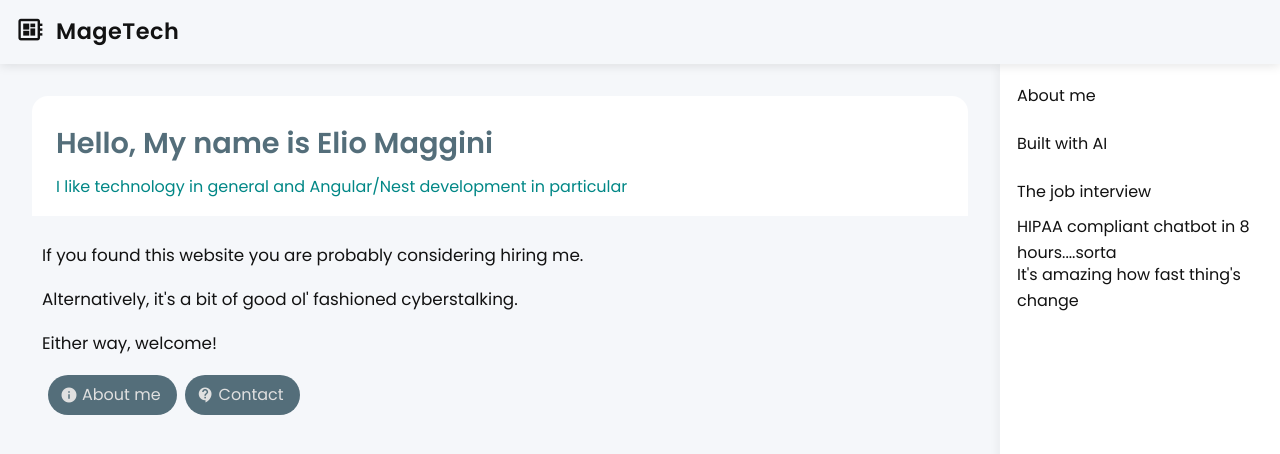
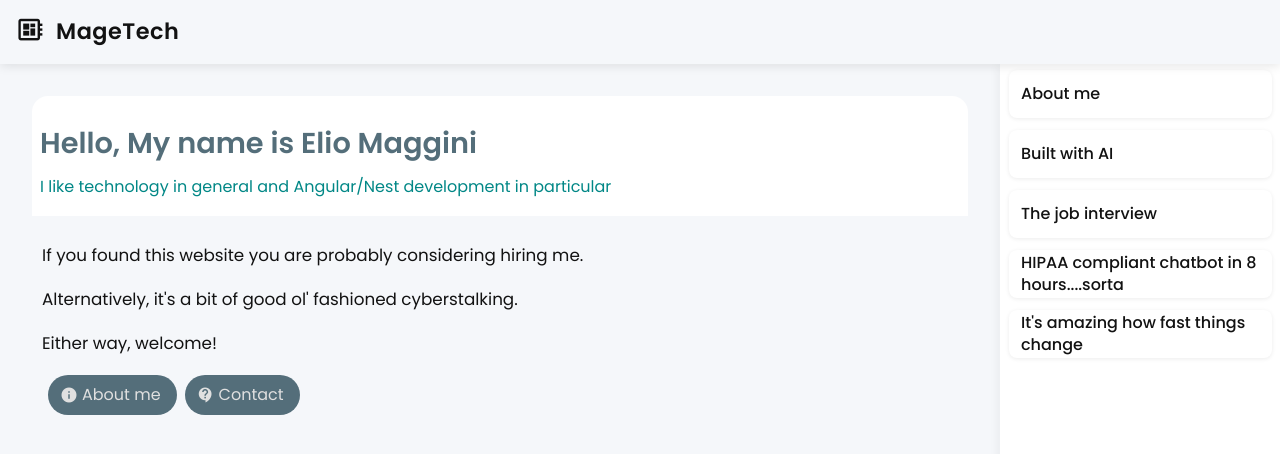
Before and after one commit to emaggini-1/magetech-ai-vibe, an Angular app: page / in a window 1280 px wide. Shown: the top 454 px of the page. Built offline with nearby package versions, Linux system fonts and the light colour scheme.

Commit message:
update content and styling

```diff
--- a/src/app/app.component.css
+++ b/src/app/app.component.css
@@ -73,13 +73,28 @@ mat-toolbar button:hover {
   color: var(--primary-color);
 }
 
-.mat-nav-list a {
-  margin: 4px 8px;
+.mat-nav-list, mat-nav-list {
+  display: flex;
+  flex-direction: column;
+  padding: 6px 8px;
+  gap: 12px;
+}
+
+.mat-nav-list a, mat-nav-list a {
+  padding: 14px 12px;
+  margin: 0;
   border-radius: 8px;
   transition: all 0.2s ease;
   font-weight: 500;
   display: flex;
   align-items: center;
+  line-height: 1.4;
+  background-color: var(--surface);
+  box-shadow: 0 1px 4px rgba(0, 0, 0, 0.08);
+}
+
+.mat-nav-list a:last-child, mat-nav-list a:last-child {
+  margin-bottom: 0;
 }
 
 .nav-icon {
@@ -89,6 +104,7 @@ mat-toolbar button:hover {
 
 .mat-nav-list a:hover {
   background-color: rgba(84, 110, 122, 0.05);
+  box-shadow: 0 4px 8px rgba(0, 0, 0, 0.12);
 }
 
 .mat-nav-list a:hover .nav-icon {
@@ -123,7 +139,7 @@ mat-toolbar button:hover {
 }
 
 .post-card mat-card-header, .no-post-card mat-card-header {
-  padding: 24px 24px 0;
+  padding: 24px 24px 0 8px;
   background-color: var(--surface);
   display: flex;
   align-items: flex-start;
--- a/src/assets/blog-posts.json
+++ b/src/assets/blog-posts.json
@@ -16,8 +16,8 @@
     "body": "<article><p>Here is a chatbot that I built in 8 hours using AI. It tries to be HIPAA compliant.</p><p>It uses Telegram bot for a secure channel. On my local machine, the text file is encrypted as is my hard-drive. So the spirit is there.</p><p>NestJS is the backend. It handles appending messages to an encrypted file.</p><p>It is meant as an answering service for a therapist. It is not meant to provide treatment but to provide a high-level summary of a client's messages sent to bot.</p><p>For this POC, I used an Ollama local server using <b>llama3.2</b>. Here's a git repo with more details: <a href=\"https://github.com/emaggini-1/nestjs-telegram-bot.git\" target=\"_blank\">https://github.com/emaggini-1/nestjs-telegram-bot.git</a></p></article>"
   },
   {
-    "title": "It's amazing how fast thing's change",
-    "body": "<article><p>6 months ago the IDE tools were slow and clunky. Now thanks to the windsurf plugin for JetBrains, I am able to code at an entirely new level. These tools are certainly bad for CS101 students just starting out but once you can tell the difference between bad code and good code, it really is revolutionary.</p>\n</article>"
+    "title": "It's amazing how fast things change",
+    "body": "<article><p>6 months ago the IDE tools were slow and clunky. Now thanks to the windsurf plugin for JetBrains, I am able to code at an entirely new level.</p><p>These tools are certainly bad for CS101 students just starting out but once you can tell the difference between bad code and good code, it really is revolutionary.</p><p>Workflows allow for creation of MCP-style enhancements to your IDE.</p></article>"
   }
 
 ]
```
Also changed, not shown: .junie/guidelines.md (deleted).
